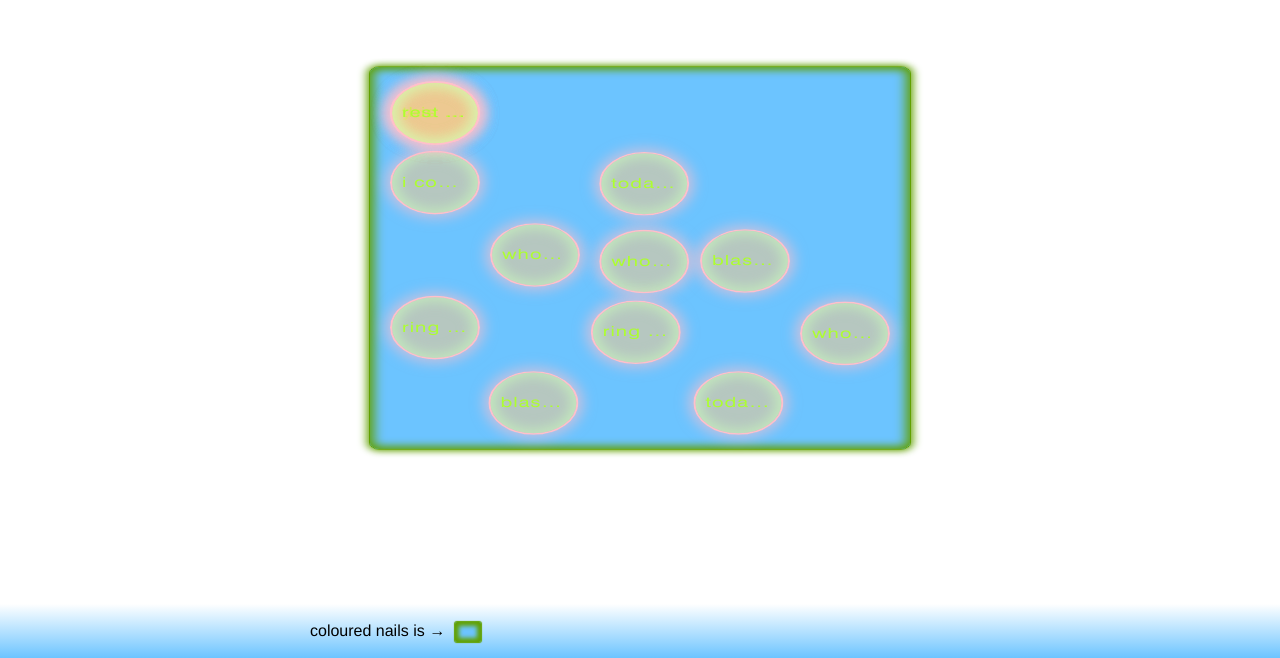
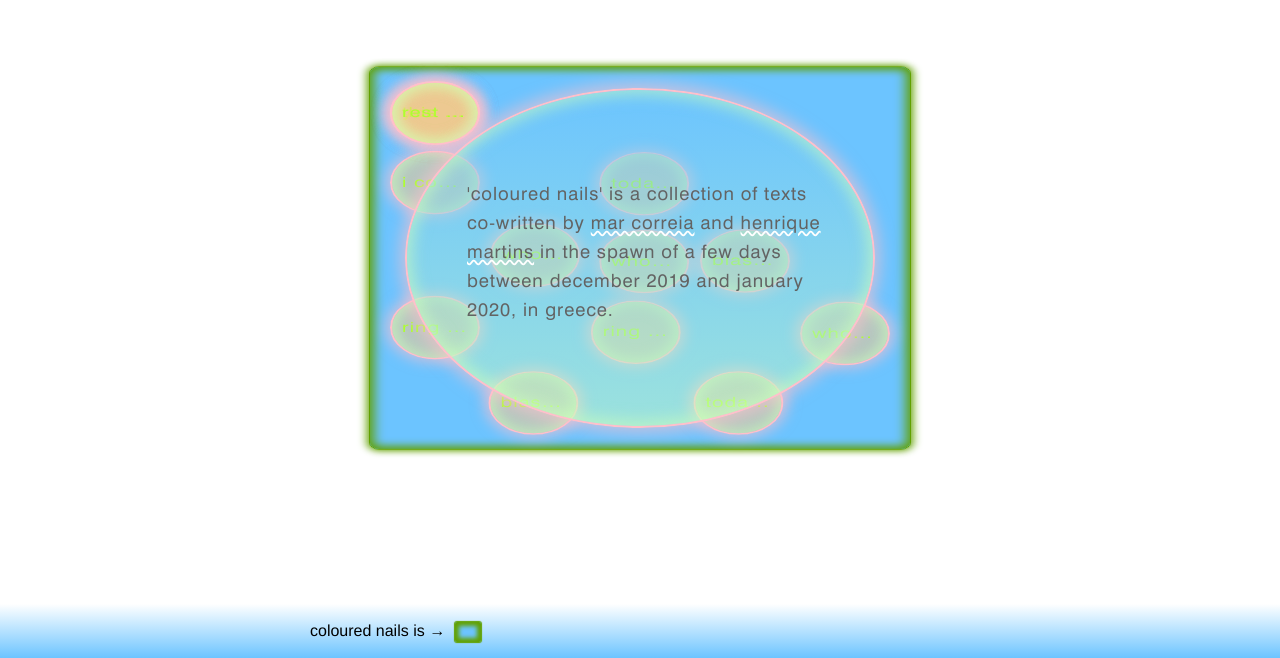
Before and after one commit to xrfg/coloured-nails, a React (Create React App) app: page /description in a window 1280 px wide. Shown: the part 142-800 px from the top of the page. Built offline with nearby package versions, Linux system fonts and the light colour scheme.

Commit message:
add further styling

```diff
--- a/package.json
+++ b/package.json
@@ -11,6 +11,7 @@
     "react-dom": "^17.0.1",
     "react-router-dom": "^5.2.0",
     "react-scripts": "4.0.3",
+    "react-transition-group": "^4.4.1",
     "web-vitals": "^1.1.1"
   },
   "scripts": {
--- a/src/Sass/Description.scss
+++ b/src/Sass/Description.scss
@@ -0,0 +1,54 @@
+$website-blue: rgb(108, 196, 255);
+$website-green: rgb(97, 161, 0);
+$outline: rgb(66, 66, 66);
+
+@font-face {
+  font-family: "Geneva";
+  font-style: normal;
+  font-weight: 400;
+  src: local("Geneva"), url("../fonts/Geneva.ttf") format("truetype");
+}
+
+@mixin body-text {
+  font-size: 1.85rem;
+  font-family: "Geneva", Verdana, Tahoma, sans-serif;
+  color: rgb(99, 99, 99);
+  /* text-shadow: -1px -1px 0 $outline, 1px -1px 0 $outline, -1px 1px 0 $outline,
+    1px 1px 0 $outline; */
+  line-height: 2.9rem;
+  letter-spacing: 0.09rem;
+}
+
+a {
+  text-decoration: underline wavy white;
+  color: inherit;
+}
+
+.overlay {
+  min-width: 100vw;
+  min-height: 100vh;
+  position: absolute;
+  display: flex;
+  justify-content: center;
+  align-items: center;
+}
+
+.description-component {
+  position: absolute;
+  height: 34rem;
+  width: 47rem;
+  padding: 2rem;
+  border-radius: 50%;
+  overflow: auto;
+  border: 2px solid pink;
+  box-shadow: 0 0 15px 5px rgba(255, 192, 203, 0.6),
+    inset 0 0 15px 5px rgba(203, 255, 187, 0.6);
+
+  .blob {
+    padding: 6.9rem 2rem 2rem 4rem;
+
+    &__text {
+      @include body-text;
+    }
+  }
+}
--- a/src/Sass/Footer.scss
+++ b/src/Sass/Footer.scss
@@ -6,16 +6,17 @@ footer {
   width: 100%;
   padding: 1.8rem 3rem;
   font-size: 1.6rem;
-  color: black;
   text-align: left;
   font-family: "Franklin Gothic Medium", "Arial Narrow", Arial, sans-serif;
 }
 
 .footer-description {
   position: relative;
+  text-decoration: none;
+  color: black;
+}
 
-  &:after {
-    content: "";
+.footer-screen {
   margin-left: 10px;
   position: absolute;
   width: 2.6rem;
@@ -25,7 +26,6 @@ footer {
   background-color: rgb(108, 196, 255);
   animation: pulse-glow-footer 2s linear infinite;
   cursor: pointer;
-  }
 }
 
 @keyframes pulse-glow-footer {
--- a/src/Sass/Reset.scss
+++ b/src/Sass/Reset.scss
@@ -54,6 +54,13 @@ body {
   background-image: linear-gradient(rgb(108, 196, 255), rgba(203, 255, 187, 1));
 }
 
+.background2-2 {
+  background-image: linear-gradient(
+    rgba(108, 196, 255, 0.5),
+    rgba(203, 255, 187, 0.5)
+  );
+}
+
 .background3 {
   background-image: linear-gradient(rgba(255, 105, 180, 0), #a6ffb9);
 }
--- a/src/Scripts/Components/Animation.js
+++ b/src/Scripts/Components/Animation.js
@@ -4,6 +4,7 @@ import "../../Sass/Animation.scss";
 import Lake from "./Lake";
 import { Route } from "react-router-dom";
 import TextComponent from "./TextComponent";
+import Description from "./Description";
 
 export default function Animation(props) {
   const lakes = ["one", "two", "three"];
@@ -11,6 +12,7 @@ export default function Animation(props) {
   return (
     <div className="page">
       <Route path="/box/:textId" component={TextComponent} />
+      <Route path="/description" component={Description} />
 
       <div className="universe">
         <main>
--- a/src/Scripts/Components/Description.js
+++ b/src/Scripts/Components/Description.js
@@ -2,6 +2,32 @@ import React from "react";
 import "../../Sass/Reset.scss";
 import "../../Sass/Description.scss";
 
-export default function Description() {
-  return <div></div>;
+export default function Description(props) {
+  return (
+    <div
+      className="overlay"
+      onClick={(e) => {
+        console.log(e.target);
+        if (e.target.className === "overlay") props.history.goBack();
+      }}
+    >
+      <section
+        style={{ zIndex: "100" }}
+        className="background2-2 description-component"
+      >
+        <div className="blob">
+          <p className="blob__text">
+            'coloured nails' is a collection of texts co-written by{" "}
+            <a href="https://www.instagram.com/slantedroof2000/">mar correia</a>{" "}
+            and{" "}
+            <a href="https://www.instagram.com/lavendersweatexcess">
+              henrique martins
+            </a>{" "}
+            in the spawn of a few days between december 2019 and january 2020,
+            in greece.
+          </p>
+        </div>
+      </section>
+    </div>
+  );
 }
--- a/src/Scripts/Components/Footer.js
+++ b/src/Scripts/Components/Footer.js
@@ -1,4 +1,5 @@
 import React from "react";
+import { Link } from "react-router-dom";
 import "../../Sass/Footer.scss";
 import "../../Sass/Reset.scss";
 
@@ -7,6 +8,7 @@ export default function Footer() {
     <footer className="background4">
       <section className="content-container">
         <span className="footer-description">coloured nails is &rarr;</span>
+        <Link to="/description" className="footer-screen"></Link>
       </section>
     </footer>
   );
--- a/src/Scripts/Components/TextComponent.js
+++ b/src/Scripts/Components/TextComponent.js
@@ -1,6 +1,8 @@
 import React, { useState } from "react";
+import { Route } from "react-router-dom";
 import "../../Sass/Reset.scss";
 import "../../Sass/TextComponent.scss";
+import Description from "./Description";
 
 export default function TextComponent(props) {
   const { textId, textDate, text } = props.location.state;
@@ -12,6 +14,7 @@ export default function TextComponent(props) {
         if (e.target.className === "overlay") props.history.goBack();
       }}
     >
+      <Route path="/box/:textId/description" component={Description} />
       <section
         style={{ zIndex: "100" }}
         className="background2-1 text-component"
```
Also changed, not shown: src/Scripts/Components/PageNotFound.js (added, +9 -0 lines), src/Scripts/Components/TextComponentOld.js (deleted, +0 -35 lines), 1 other file (tests, documents, lock files or other folders). Lines whose indentation alone changed are shown as unchanged.
